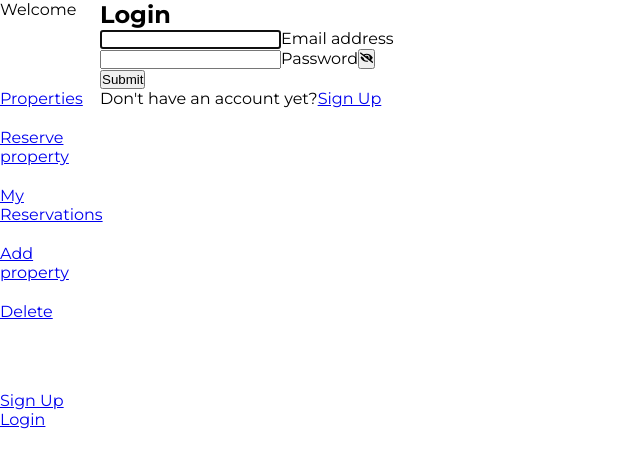
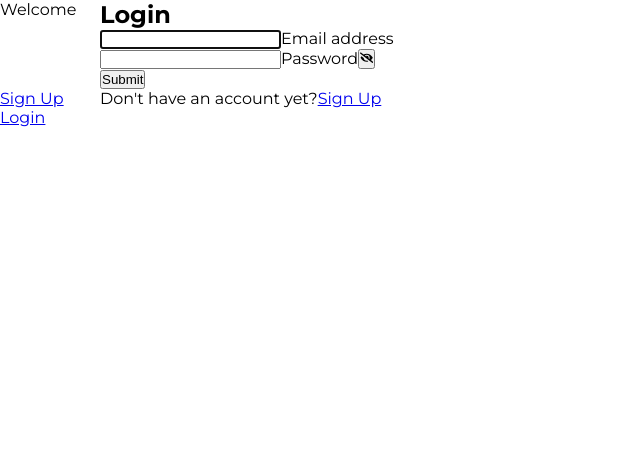
Before and after one commit to skabeo/frontend-capstone, a React (Create React App) app: page /signin in a window 1280 px wide. Shown: the top 468 px of the page, without its empty margins (0-640 px from the left). Built offline with nearby package versions, Linux system fonts and the light colour scheme.

Commit message:
Modify sidebar

```diff
--- a/src/components/Sidebar.js
+++ b/src/components/Sidebar.js
@@ -10,7 +10,15 @@ const Sidebar = () => {
 
   let sessionLinks;
   if (accessToken) {
-    sessionLinks = <Link to="/signout">Logout</Link>;
+    sessionLinks = (
+      <div className="menu-links">
+        <Link to="/">Properties</Link>
+        <Link to="/reserve">Reserve property</Link>
+        <Link to="/reservations">My Reservations</Link>
+        <Link to="/add-property">Add property</Link>
+        <Link to="/delete">Delete</Link>
+      </div>
+    );
   } else if (!accessToken && !loading) {
     sessionLinks = (
       <>
@@ -27,13 +35,6 @@ const Sidebar = () => {
         {' '}
         {currentUser ? currentUser.name : 'Guest'}
       </p>
-      <div className="menu-links">
-        <Link to="/">Properties</Link>
-        <Link to="/reserve">Reserve property</Link>
-        <Link to="/reservations">My Reservations</Link>
-        <Link to="/add">Add property</Link>
-        <Link to="/delete">Delete</Link>
-      </div>
       <div className="email-link">
         {sessionLinks}
       </div>
```
